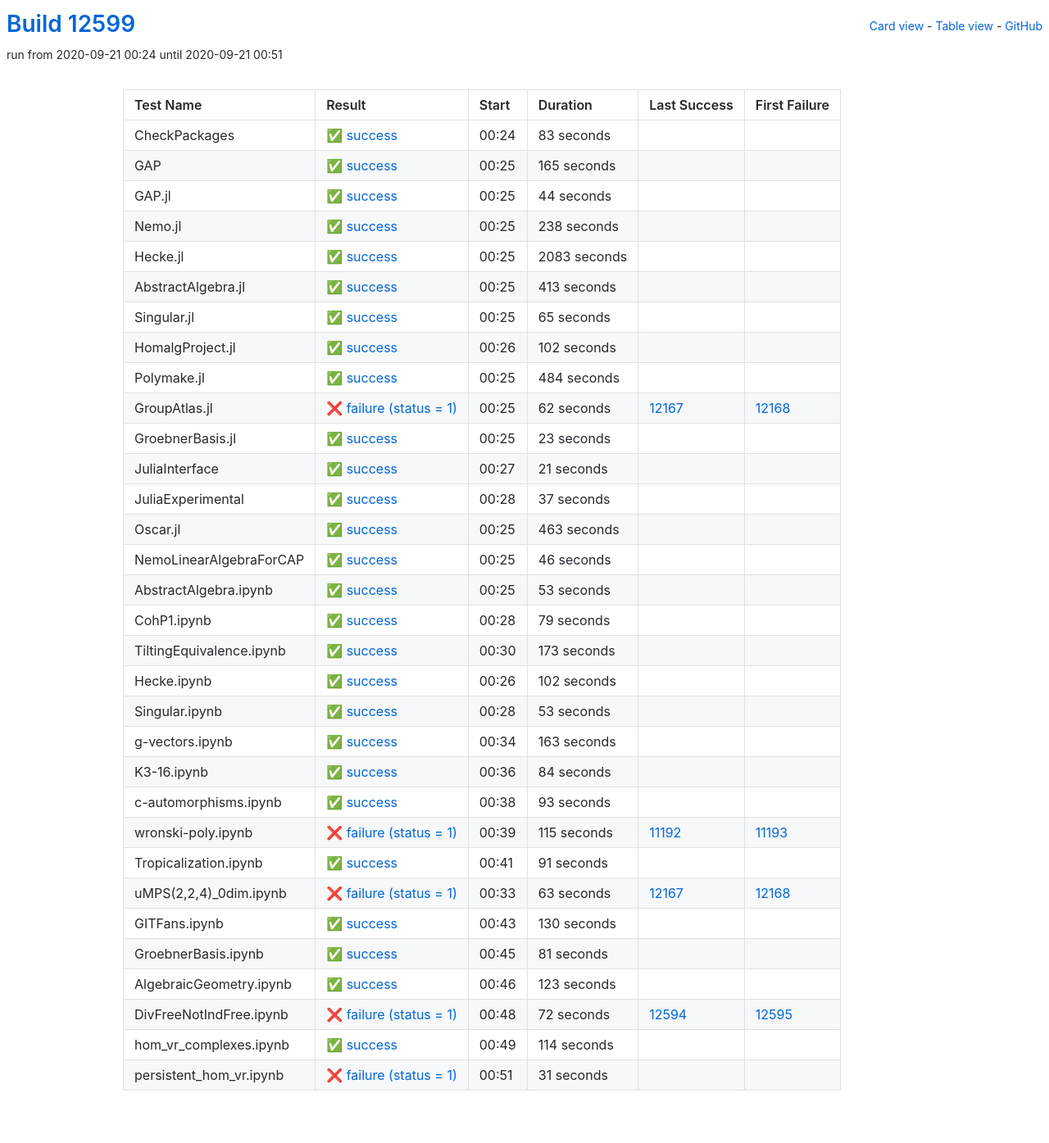
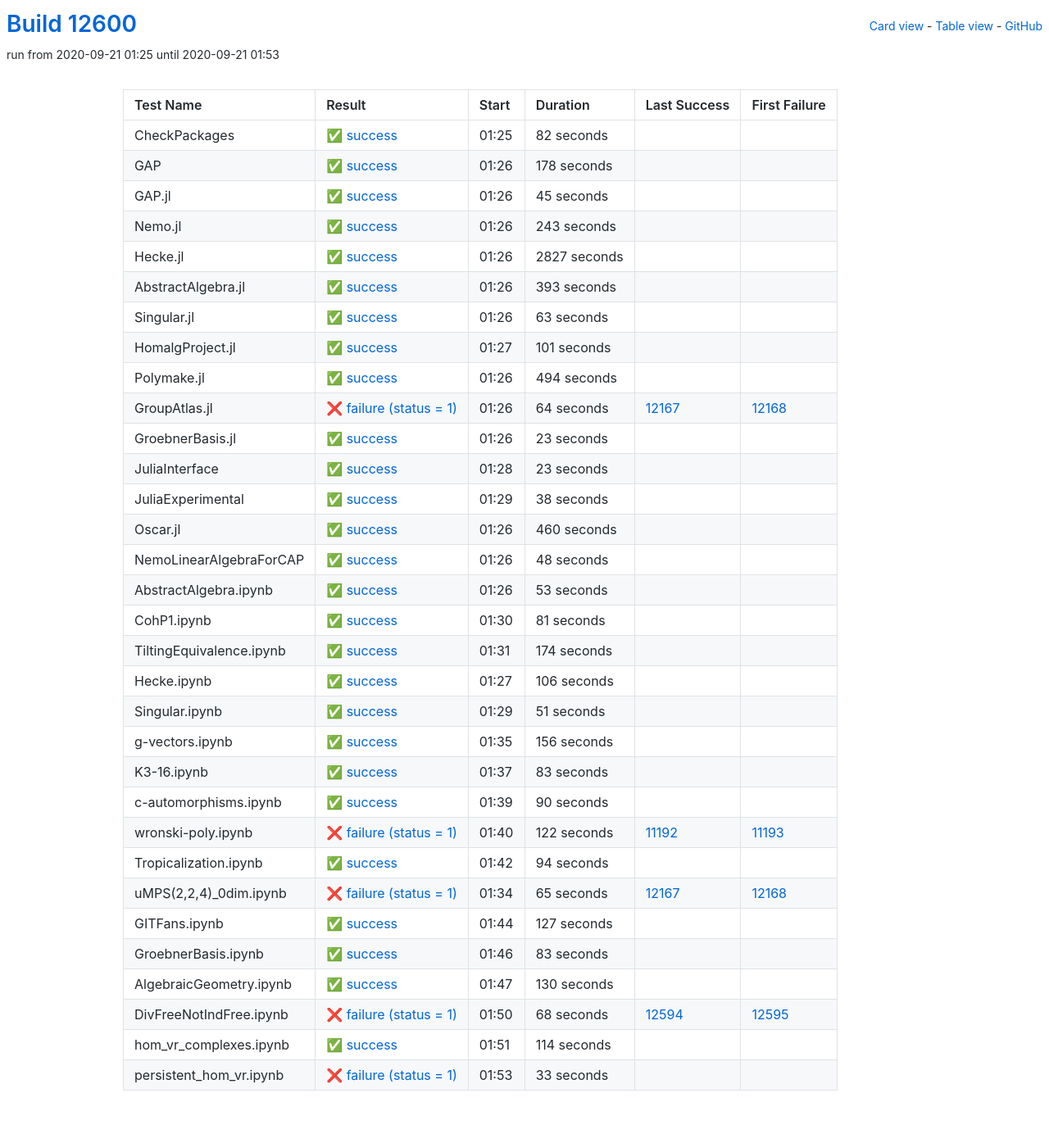
Before and after one commit to oscar-system/oscar-ci-status, a Jekyll site: the page built from table.html, in a window 1280 px wide. Shown: the whole page at 82% size. Built offline with Jekyll 4.4.1, drawn with Linux system fonts in a browser that asks for light colours.

Commit message:
Build #12600

```diff
--- a/_data/ci.yml
+++ b/_data/ci.yml
@@ -1,6 +1,6 @@
 ---
-build: 12599
-build_url: https://oscarci.mathematik.uni-kl.de/job/oscar/12599/
+build: 12600
+build_url: https://oscarci.mathematik.uni-kl.de/job/oscar/12600/
 job: oscar
 organization: oscar-system
 repo: oscar-ci-status
@@ -8,128 +8,128 @@
 tests:
 - name: CheckPackages
   id: checkpackages
-  log: https://oscarci.mathematik.uni-kl.de/job/oscar/12599/artifact/logs/build-12599/CheckPackages.log
-  start: 2020-09-21 00:24
+  log: https://oscarci.mathematik.uni-kl.de/job/oscar/12600/artifact/logs/build-12600/CheckPackages.log
+  start: 2020-09-21 01:25
   success: true
   exitcode: 0
   status: success
-  duration: 83
+  duration: 82
   last_success: false
   last_success_url:
   first_failure: false
   first_failure_url:
 - name: GAP
   id: gap
-  log: https://oscarci.mathematik.uni-kl.de/job/oscar/12599/artifact/logs/build-12599/GAP.log
-  start: 2020-09-21 00:25
+  log: https://oscarci.mathematik.uni-kl.de/job/oscar/12600/artifact/logs/build-12600/GAP.log
+  start: 2020-09-21 01:26
   success: true
   exitcode: 0
   status: success
-  duration: 165
+  duration: 178
   last_success: false
   last_success_url:
   first_failure: false
   first_failure_url:
 - name: GAP.jl
   id: gap-jl
-  log: https://oscarci.mathematik.uni-kl.de/job/oscar/12599/artifact/logs/build-12599/GAP.jl.log
-  start: 2020-09-21 00:25
+  log: https://oscarci.mathematik.uni-kl.de/job/oscar/12600/artifact/logs/build-12600/GAP.jl.log
+  start: 2020-09-21 01:26
   success: true
   exitcode: 0
   status: success
-  duration: 44
+  duration: 45
   last_success: false
   last_success_url:
   first_failure: false
   first_failure_url:
 - name: Nemo.jl
   id: nemo-jl
-  log: https://oscarci.mathematik.uni-kl.de/job/oscar/12599/artifact/logs/build-12599/Nemo.jl.log
-  start: 2020-09-21 00:25
+  log: https://oscarci.mathematik.uni-kl.de/job/oscar/12600/artifact/logs/build-12600/Nemo.jl.log
+  start: 2020-09-21 01:26
   success: true
   exitcode: 0
   status: success
-  duration: 238
+  duration: 243
   last_success: false
   last_success_url:
   first_failure: false
   first_failure_url:
 - name: Hecke.jl
   id: hecke-jl
-  log: https://oscarci.mathematik.uni-kl.de/job/oscar/12599/artifact/logs/build-12599/Hecke.jl.log
-  start: 2020-09-21 00:25
+  log: https://oscarci.mathematik.uni-kl.de/job/oscar/12600/artifact/logs/build-12600/Hecke.jl.log
+  start: 2020-09-21 01:26
   success: true
   exitcode: 0
   status: success
-  duration: 2083
+  duration: 2827
   last_success: false
   last_success_url:
   first_failure: false
   first_failure_url:
 - name: AbstractAlgebra.jl
   id: abstractalgebra-jl
-  log: https://oscarci.mathematik.uni-kl.de/job/oscar/12599/artifact/logs/build-12599/AbstractAlgebra.jl.log
-  start: 2020-09-21 00:25
+  log: https://oscarci.mathematik.uni-kl.de/job/oscar/12600/artifact/logs/build-12600/AbstractAlgebra.jl.log
+  start: 2020-09-21 01:26
   success: true
   exitcode: 0
   status: success
-  duration: 413
+  duration: 393
   last_success: false
   last_success_url:
   first_failure: false
   first_failure_url:
 - name: Singular.jl
   id: singular-jl
-  log: https://oscarci.mathematik.uni-kl.de/job/oscar/12599/artifact/logs/build-12599/Singular.jl.log
-  start: 2020-09-21 00:25
+  log: https://oscarci.mathematik.uni-kl.de/job/oscar/12600/artifact/logs/build-12600/Singular.jl.log
+  start: 2020-09-21 01:26
   success: true
   exitcode: 0
   status: success
-  duration: 65
+  duration: 63
   last_success: false
   last_success_url:
   first_failure: false
   first_failure_url:
 - name: HomalgProject.jl
   id: homalgproject-jl
-  log: https://oscarci.mathematik.uni-kl.de/job/oscar/12599/artifact/logs/build-12599/HomalgProject.jl.log
-  start: 2020-09-21 00:26
+  log: https://oscarci.mathematik.uni-kl.de/job/oscar/12600/artifact/logs/build-12600/HomalgProject.jl.log
+  start: 2020-09-21 01:27
   success: true
   exitcode: 0
   status: success
-  duration: 102
+  duration: 101
   last_success: false
   last_success_url:
   first_failure: false
   first_failure_url:
 - name: Polymake.jl
   id: polymake-jl
-  log: https://oscarci.mathematik.uni-kl.de/job/oscar/12599/artifact/logs/build-12599/Polymake.jl.log
-  start: 2020-09-21 00:25
+  log: https://oscarci.mathematik.uni-kl.de/job/oscar/12600/artifact/logs/build-12600/Polymake.jl.log
+  start: 2020-09-21 01:26
   success: true
   exitcode: 0
   status: success
-  duration: 484
+  duration: 494
   last_success: false
   last_success_url:
   first_failure: false
   first_failure_url:
 - name: GroupAtlas.jl
   id: groupatlas-jl
-  log: https://oscarci.mathematik.uni-kl.de/job/oscar/12599/artifact/logs/build-12599/GroupAtlas.jl.log
-  start: 2020-09-21 00:25
+  log: https://oscarci.mathematik.uni-kl.de/job/oscar/12600/artifact/logs/build-12600/GroupAtlas.jl.log
+  start: 2020-09-21 01:26
   success: false
   exitcode: 1
   status: failure
-  duration: 62
+  duration: 64
   last_success: 12167
   last_success_url: https://oscarci.mathematik.uni-kl.de/job/oscar/12167/
   first_failure: 12168
   first_failure_url: https://oscarci.mathematik.uni-kl.de/job/oscar/12168/
 - name: GroebnerBasis.jl
   id: groebnerbasis-jl
-  log: https://oscarci.mathematik.uni-kl.de/job/oscar/12599/artifact/logs/build-12599/GroebnerBasis.jl.log
-  start: 2020-09-21 00:25
+  log: https://oscarci.mathematik.uni-kl.de/job/oscar/12600/artifact/logs/build-12600/GroebnerBasis.jl.log
+  start: 2020-09-21 01:26
   success: true
   exitcode: 0
   status: success
@@ -140,56 +140,56 @@
   first_failure_url:
 - name: JuliaInterface
   id: juliainterface
-  log: https://oscarci.mathematik.uni-kl.de/job/oscar/12599/artifact/logs/build-12599/JuliaInterface.log
-  start: 2020-09-21 00:27
+  log: https://oscarci.mathematik.uni-kl.de/job/oscar/12600/artifact/logs/build-12600/JuliaInterface.log
+  start: 2020-09-21 01:28
   success: true
   exitcode: 0
   status: success
-  duration: 21
+  duration: 23
   last_success: false
   last_success_url:
   first_failure: false
   first_failure_url:
 - name: JuliaExperimental
   id: juliaexperimental
-  log: https://oscarci.mathematik.uni-kl.de/job/oscar/12599/artifact/logs/build-12599/JuliaExperimental.log
-  start: 2020-09-21 00:28
+  log: https://oscarci.mathematik.uni-kl.de/job/oscar/12600/artifact/logs/build-12600/JuliaExperimental.log
+  start: 2020-09-21 01:29
   success: true
   exitcode: 0
   status: success
-  duration: 37
+  duration: 38
   last_success: false
   last_success_url:
   first_failure: false
   first_failure_url:
 - name: Oscar.jl
   id: oscar-jl
-  log: https://oscarci.mathematik.uni-kl.de/job/oscar/12599/artifact/logs/build-12599/Oscar.jl.log
-  start: 2020-09-21 00:25
+  log: https://oscarci.mathematik.uni-kl.de/job/oscar/12600/artifact/logs/build-12600/Oscar.jl.log
+  start: 2020-09-21 01:26
   success: true
   exitcode: 0
   status: success
-  duration: 463
+  duration: 460
   last_success: false
   last_success_url:
   first_failure: false
   first_failure_url:
 - name: NemoLinearAlgebraForCAP
   id: nemolinearalgebraforcap
-  log: https://oscarci.mathematik.uni-kl.de/job/oscar/12599/artifact/logs/build-12599/NemoLinearAlgebraForCAP.log
-  start: 2020-09-21 00:25
+  log: https://oscarci.mathematik.uni-kl.de/job/oscar/12600/artifact/logs/build-12600/NemoLinearAlgebraForCAP.log
+  start: 2020-09-21 01:26
   success: true
   exitcode: 0
   status: success
-  duration: 46
+  duration: 48
   last_success: false
   last_success_url:
   first_failure: false
   first_failure_url:
 - name: AbstractAlgebra.ipynb
   id: abstractalgebra-ipynb
-  log: https://oscarci.mathematik.uni-kl.de/job/oscar/12599/artifact/logs/build-12599/AbstractAlgebra.ipynb.log
-  start: 2020-09-21 00:25
+  log: https://oscarci.mathematik.uni-kl.de/job/oscar/12600/artifact/logs/build-12600/AbstractAlgebra.ipynb.log
+  start: 2020-09-21 01:26
   success: true
   exitcode: 0
   status: success
@@ -200,128 +200,152 @@
   first_failure_url:
 - name: CohP1.ipynb
   id: cohp1-ipynb
-  log: https://oscarci.mathematik.uni-kl.de/job/oscar/12599/artifact/logs/build-12599/CohP1.ipynb.log
-  start: 2020-09-21 00:28
+  log: https://oscarci.mathematik.uni-kl.de/job/oscar/12600/artifact/logs/build-12600/CohP1.ipynb.log
+  start: 2020-09-21 01:30
   success: true
   exitcode: 0
   status: success
-  duration: 79
+  duration: 81
   last_success: false
   last_success_url:
   first_failure: false
   first_failure_url:
 - name: TiltingEquivalence.ipynb
   id: tiltingequivalence-ipynb
-  log: https://oscarci.mathematik.uni-kl.de/job/oscar/12599/artifact/logs/build-12599/TiltingEquivalence.ipynb.log
-  start: 2020-09-21 00:30
+  log: https://oscarci.mathematik.uni-kl.de/job/oscar/12600/artifact/logs/build-12600/TiltingEquivalence.ipynb.log
+  start: 2020-09-21 01:31
   success: true
   exitcode: 0
   status: success
-  duration: 173
+  duration: 174
   last_success: false
   last_success_url:
   first_failure: false
   first_failure_url:
 - name: Hecke.ipynb
   id: hecke-ipynb
-  log: https://oscarci.mathematik.uni-kl.de/job/oscar/12599/artifact/logs/build-12599/Hecke.ipynb.log
-  start: 2020-09-21 00:26
+  log: https://oscarci.mathematik.uni-kl.de/job/oscar/12600/artifact/logs/build-12600/Hecke.ipynb.log
+  start: 2020-09-21 01:27
   success: true
   exitcode: 0
   status: success
-  duration: 102
+  duration: 106
   last_success: false
   last_success_url:
   first_failure: false
   first_failure_url:
 - name: Singular.ipynb
   id: singular-ipynb
-  log: https://oscarci.mathematik.uni-kl.de/job/oscar/12599/artifact/logs/build-12599/Singular.ipynb.log
-  start: 2020-09-21 00:28
+  log: https://oscarci.mathematik.uni-kl.de/job/oscar/12600/artifact/logs/build-12600/Singular.ipynb.log
+  start: 2020-09-21 01:29
   success: true
   exitcode: 0
   status: success
-  duration: 53
+  duration: 51
   last_success: false
   last_success_url:
   first_failure: false
   first_failure_url:
 - name: g-vectors.ipynb
   id: g-vectors-ipynb
-  log: https://oscarci.mathematik.uni-kl.de/job/oscar/12599/artifact/logs/build-12599/g-vectors.ipynb.log
-  start: 2020-09-21 00:34
+  log: https://oscarci.mathematik.uni-kl.de/job/oscar/12600/artifact/logs/build-12600/g-vectors.ipynb.log
+  start: 2020-09-21 01:35
   success: true
   exitcode: 0
   status: success
-  duration: 163
+  duration: 156
   last_success: false
   last_success_url:
   first_failure: false
   first_failure_url:
 - name: K3-16.ipynb
   id: k3-16-ipynb
-  log: https://oscarci.mathematik.uni-kl.de/job/oscar/12599/artifact/logs/build-12599/K3-16.ipynb.log
-  start: 2020-09-21 00:36
+  log: https://oscarci.mathematik.uni-kl.de/job/oscar/12600/artifact/logs/build-12600/K3-16.ipynb.log
+  start: 2020-09-21 01:37
   success: true
   exitcode: 0
   status: success
-  duration: 84
+  duration: 83
   last_success: false
   last_success_url:
   first_failure: false
   first_failure_url:
 - name: c-automorphisms.ipynb
   id: c-automorphisms-ipynb
-  log: https://oscarci.mathematik.uni-kl.de/job/oscar/12599/artifact/logs/build-12599/c-automorphisms.ipynb.log
-  start: 2020-09-21 00:38
+  log: https://oscarci.mathematik.uni-kl.de/job/oscar/12600/artifact/logs/build-12600/c-automorphisms.ipynb.log
+  start: 2020-09-21 01:39
   success: true
   exitcode: 0
   status: success
-  duration: 93
+  duration: 90
   last_success: false
   last_success_url:
   first_failure: false
   first_failure_url:
 - name: wronski-poly.ipynb
   id: wronski-poly-ipynb
-  log: https://oscarci.mathematik.uni-kl.de/job/oscar/12599/artifact/logs/build-12599/wronski-poly.ipynb.log
-  start: 2020-09-21 00:39
+  log: https://oscarci.mathematik.uni-kl.de/job/oscar/12600/artifact/logs/build-12600/wronski-poly.ipynb.log
+  start: 2020-09-21 01:40
   success: false
   exitcode: 1
   status: failure
-  duration: 115
+  duration: 122
   last_success: 11192
   last_success_url: https://oscarci.mathematik.uni-kl.de/job/oscar/11192/
   first_failure: 11193
   first_failure_url: https://oscarci.mathematik.uni-kl.de/job/oscar/11193/
 - name: Tropicalization.ipynb
   id: tropicalization-ipynb
-  log: https://oscarci.mathematik.uni-kl.de/job/oscar/12599/artifact/logs/build-12599/Tropicalization.ipynb.log
-  start: 2020-09-21 00:41
+  log: https://oscarci.mathematik.uni-kl.de/job/oscar/12600/artifact/logs/build-12600/Tropicalization.ipynb.log
+  start: 2020-09-21 01:42
   success: true
   exitcode: 0
   status: success
-  duration: 91
+  duration: 94
   last_success: false
   last_success_url:
   first_failure: false
   first_failure_url:
 - name: uMPS(2,2,4)_0dim.ipynb
   id: umps-2-2-4-0dim-ipynb
-  log: https://oscarci.mathematik.uni-kl.de/job/oscar/12599/artifact/logs/build-12599/uMPS-2-2-4-_0dim.ipynb.log
-  start: 2020-09-21 00:33
+  log: https://oscarci.mathematik.uni-kl.de/job/oscar/12600/artifact/logs/build-12600/uMPS-2-2-4-_0dim.ipynb.log
+  start: 2020-09-21 01:34
   success: false
   exitcode: 1
   status: failure
-  duration: 63
+  duration: 65
   last_success: 12167
   last_success_url: https://oscarci.mathematik.uni-kl.de/job/oscar/12167/
   first_failure: 12168
   first_failure_url: https://oscarci.mathematik.uni-kl.de/job/oscar/12168/
 - name: GITFans.ipynb
   id: gitfans-ipynb
-  log: https://oscarci.mathematik.uni-kl.de/job/oscar/12599/artifact/logs/build-12599/GITFans.ipynb.log
-  start: 2020-09-21 00:43
+  log: https://oscarci.mathematik.uni-kl.de/job/oscar/12600/artifact/logs/build-12600/GITFans.ipynb.log
+  start: 2020-09-21 01:44
+  success: true
+  exitcode: 0
+  status: success
+  duration: 127
+  last_success: false
+  last_success_url:
+  first_failure: false
+  first_failure_url:
+- name: GroebnerBasis.ipynb
+  id: groebnerbasis-ipynb
+  log: https://oscarci.mathematik.uni-kl.de/job/oscar/12600/artifact/logs/build-12600/GroebnerBasis.ipynb.log
+  start: 2020-09-21 01:46
+  success: true
+  exitcode: 0
+  status: success
+  duration: 83
+  last_success: false
+  last_success_url:
+  first_failure: false
+  first_failure_url:
+- name: AlgebraicGeometry.ipynb
+  id: algebraicgeometry-ipynb
+  log: https://oscarci.mathematik.uni-kl.de/job/oscar/12600/artifact/logs/build-12600/AlgebraicGeometry.ipynb.log
+  start: 2020-09-21 01:47
   success: true
   exitcode: 0
   status: success
@@ -330,46 +354,22 @@
   last_success_url:
   first_failure: false
   first_failure_url:
-- name: GroebnerBasis.ipynb
-  id: groebnerbasis-ipynb
-  log: https://oscarci.mathematik.uni-kl.de/job/oscar/12599/artifact/logs/build-12599/GroebnerBasis.ipynb.log
-  start: 2020-09-21 00:45
-  success: true
-  exitcode: 0
-  status: success
-  duration: 81
-  last_success: false
-  last_success_url:
-  first_failure: false
-  first_failure_url:
-- name: AlgebraicGeometry.ipynb
-  id: algebraicgeometry-ipynb
-  log: https://oscarci.mathematik.uni-kl.de/job/oscar/12599/artifact/logs/build-12599/AlgebraicGeometry.ipynb.log
-  start: 2020-09-21 00:46
-  success: true
-  exitcode: 0
-  status: success
-  duration: 123
-  last_success: false
-  last_success_url:
-  first_failure: false
-  first_failure_url:
 - name: DivFreeNotIndFree.ipynb
   id: divfreenotindfree-ipynb
-  log: https://oscarci.mathematik.uni-kl.de/job/oscar/12599/artifact/logs/build-12599/DivFreeNotIndFree.ipynb.log
-  start: 2020-09-21 00:48
+  log: https://oscarci.mathematik.uni-kl.de/job/oscar/12600/artifact/logs/build-12600/DivFreeNotIndFree.ipynb.log
+  start: 2020-09-21 01:50
   success: false
   exitcode: 1
   status: failure
-  duration: 72
+  duration: 68
   last_success: 12594
   last_success_url: https://oscarci.mathematik.uni-kl.de/job/oscar/12594/
   first_failure: 12595
   first_failure_url: https://oscarci.mathematik.uni-kl.de/job/oscar/12595/
 - name: hom_vr_complexes.ipynb
   id: hom-vr-complexes-ipynb
-  log: https://oscarci.mathematik.uni-kl.de/job/oscar/12599/artifact/logs/build-12599/hom_vr_complexes.ipynb.log
-  start: 2020-09-21 00:49
+  log: https://oscarci.mathematik.uni-kl.de/job/oscar/12600/artifact/logs/build-12600/hom_vr_complexes.ipynb.log
+  start: 2020-09-21 01:51
   success: true
   exitcode: 0
   status: success
@@ -380,12 +380,12 @@
   first_failure_url:
 - name: persistent_hom_vr.ipynb
   id: persistent-hom-vr-ipynb
-  log: https://oscarci.mathematik.uni-kl.de/job/oscar/12599/artifact/logs/build-12599/persistent_hom_vr.ipynb.log
-  start: 2020-09-21 00:51
+  log: https://oscarci.mathematik.uni-kl.de/job/oscar/12600/artifact/logs/build-12600/persistent_hom_vr.ipynb.log
+  start: 2020-09-21 01:53
   success: false
   exitcode: 1
   status: failure
-  duration: 31
+  duration: 33
   last_success: false
   last_success_url:
   first_failure: false
```
Also changed, not shown: README.md.
